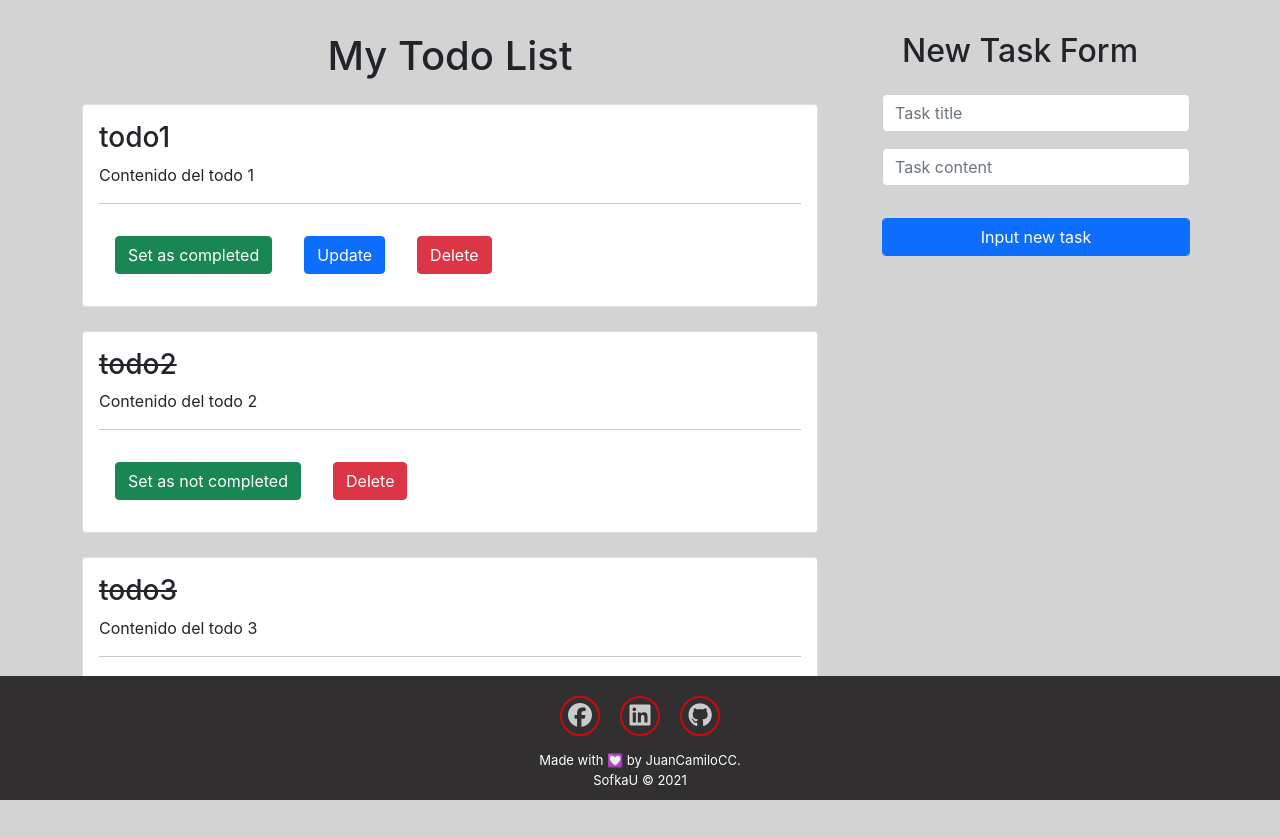
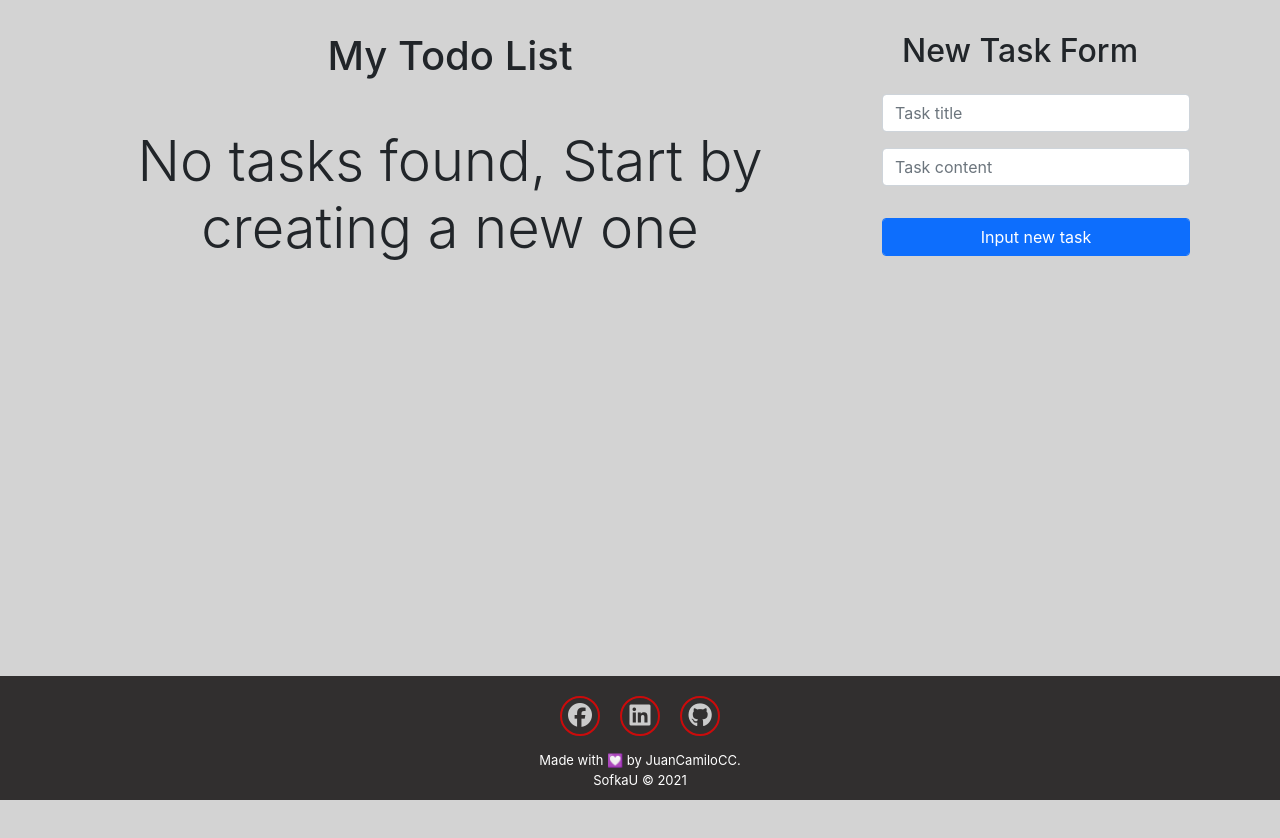
Before and after one commit to juancamilo11/easy-react-todo-app, a React (Create React App) app: page / in a window 1280 px wide. Shown: the top 838 px of the page. After the commit the page ends 800 px from the top, so only its background shows below. Built offline with nearby package versions, Linux system fonts and the light colour scheme.

Commit message:
Persistencia con localStorage agregada

```diff
--- a/src/App.js
+++ b/src/App.js
@@ -1,34 +1,22 @@
-import React, { useState } from 'react';
+import React, { useState, useEffect } from 'react';
 import { Footer } from './components/Footer';
 import  TodoForm  from './components/TodoForm';
 import  TodoList  from './components/TodoList';
 
-const initialToDoList = [{
-        id:'1',
-        title:'todo1',
-        content:'Contenido del todo 1',
-        completed:false
-    },{
-        id:'2',
-        title:'todo2',
-        content:'Contenido del todo 2',
-        completed:true
-    },{
-        id:'3',
-        title:'todo3',
-        content:'Contenido del todo 3',
-        completed:true
-    }
-];
-
-
+const initialToDos = () => {
+  return JSON.parse(localStorage.getItem('toDoList')) || [];
+}
 
 const App = () => {
 
-  const [toDoList, setToDoList] = useState(initialToDoList);
+  const [toDoList, setToDoList] = useState(initialToDos);
   const [toDoForEdit, setToDoForEdit] = useState(null);
 
   const deleteToDo = (toDoId) => {
+    if(toDoId === toDoForEdit.id) {
+      window.alert('Cannot delete a task while updating it');
+      return;
+    }
     const newToDoList = toDoList.filter(toDo => toDo.id !== toDoId);
 
     setToDoList(newToDoList);
@@ -70,6 +58,10 @@ const App = () => {
     setToDoList(newToDoList);
   }
 
+  useEffect(() => {
+    localStorage.setItem('toDoList', JSON.stringify(toDoList));
+  }, [toDoList])
+
   return (
     <div>
       <div className="container my-2">
```
